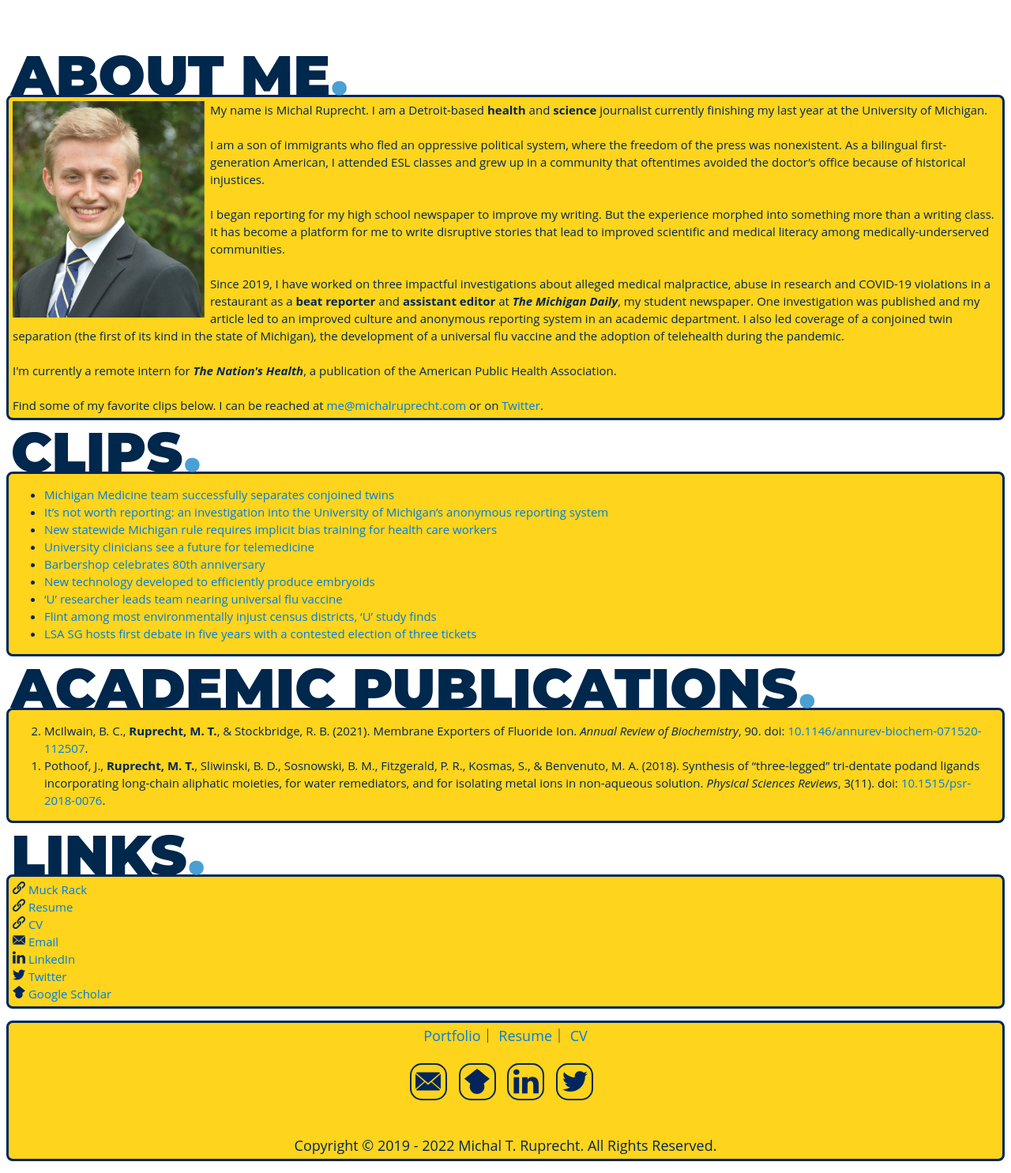
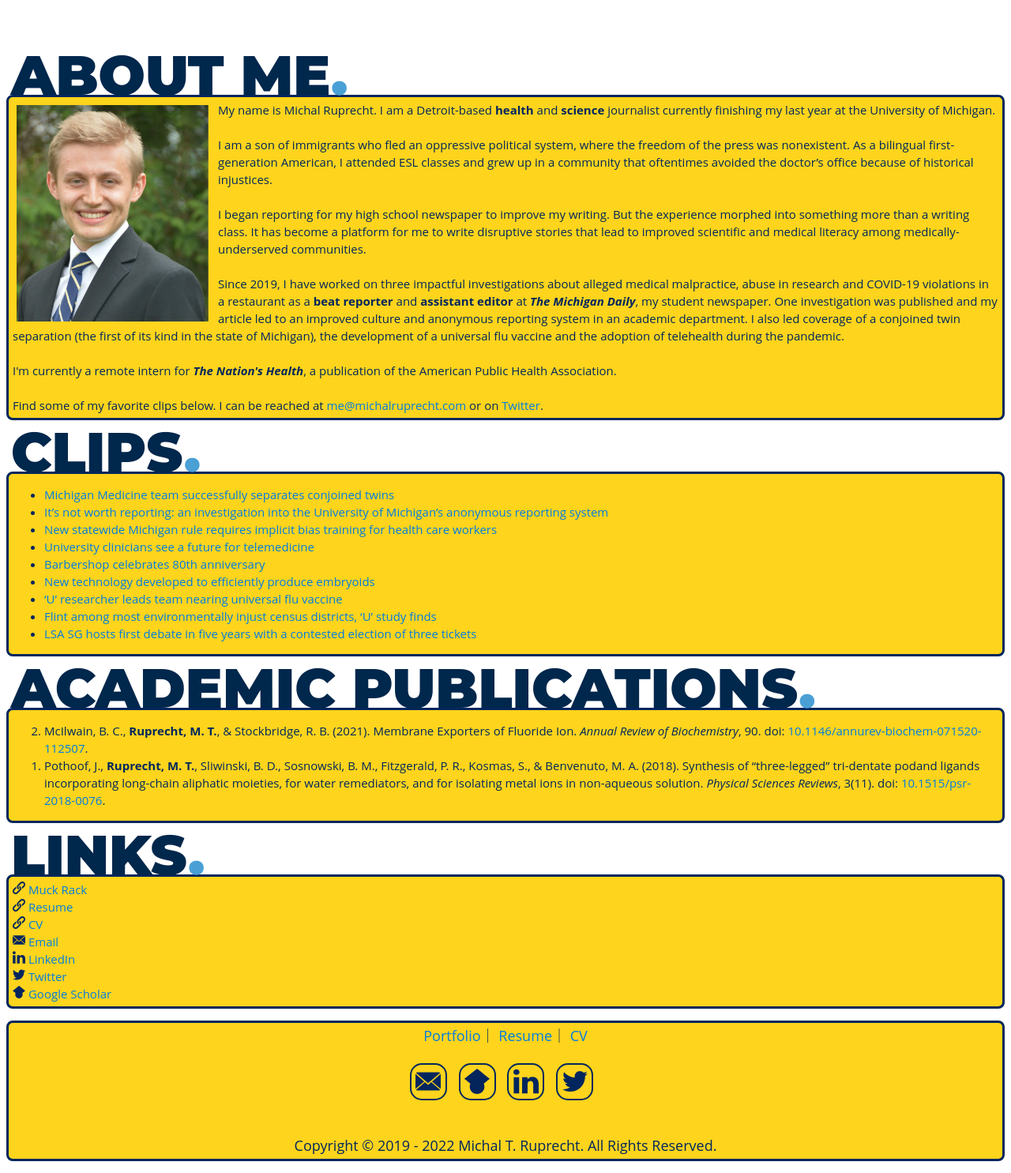
Before and after one commit to MichalRuprecht/michalruprecht.github.io, a Jekyll site: the page built from index.html, in a window 1280 px wide. Shown: the whole page at 79% size. Built offline with Jekyll 4.4.1, drawn with Linux system fonts in a browser that asks for light colours.

Commit message:
Update index.html

```diff
--- a/index.html
+++ b/index.html
@@ -12,7 +12,7 @@ title: Home - Michal Ruprecht
           <br />ABOUT ME<font color="#4AA0D5">.</font>
         </div>
         <div class="college">
-          <h3><img src="assets/profile.svg" width="250" style="float:left">
+          <h3><img src="assets/profile.svg" width="250" style="float:left;margin:5px 5px">
             My name is Michal Ruprecht. I am a Detroit-based <b>health</b> and <b>science</b> journalist currently finishing my last year at the University of Michigan.
 
             <br><br>I am a son of immigrants who fled an oppressive political system, where the freedom of the press was nonexistent. As a bilingual first-generation American, I attended ESL classes and grew up in a community that oftentimes avoided the doctor’s office because of historical injustices.
```
